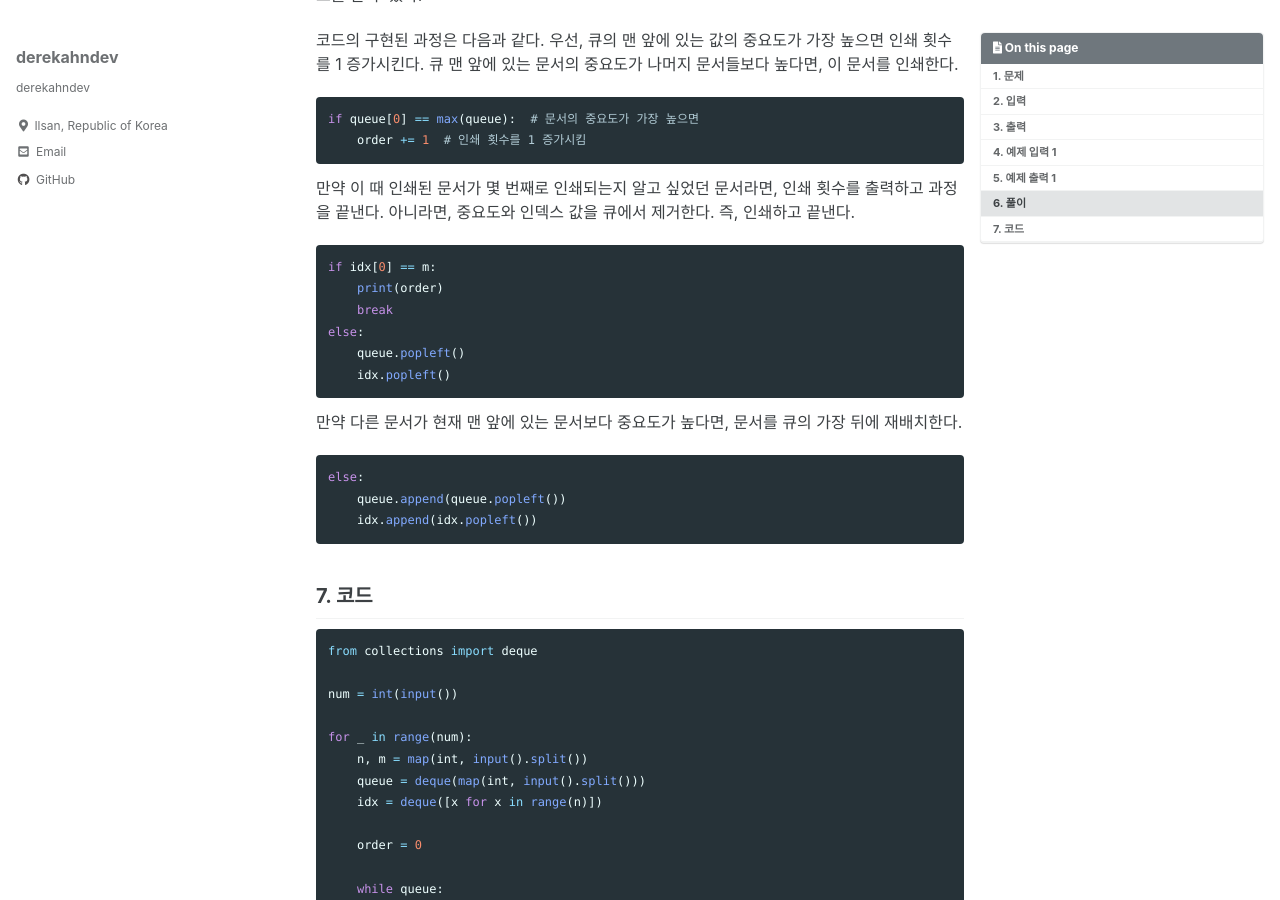
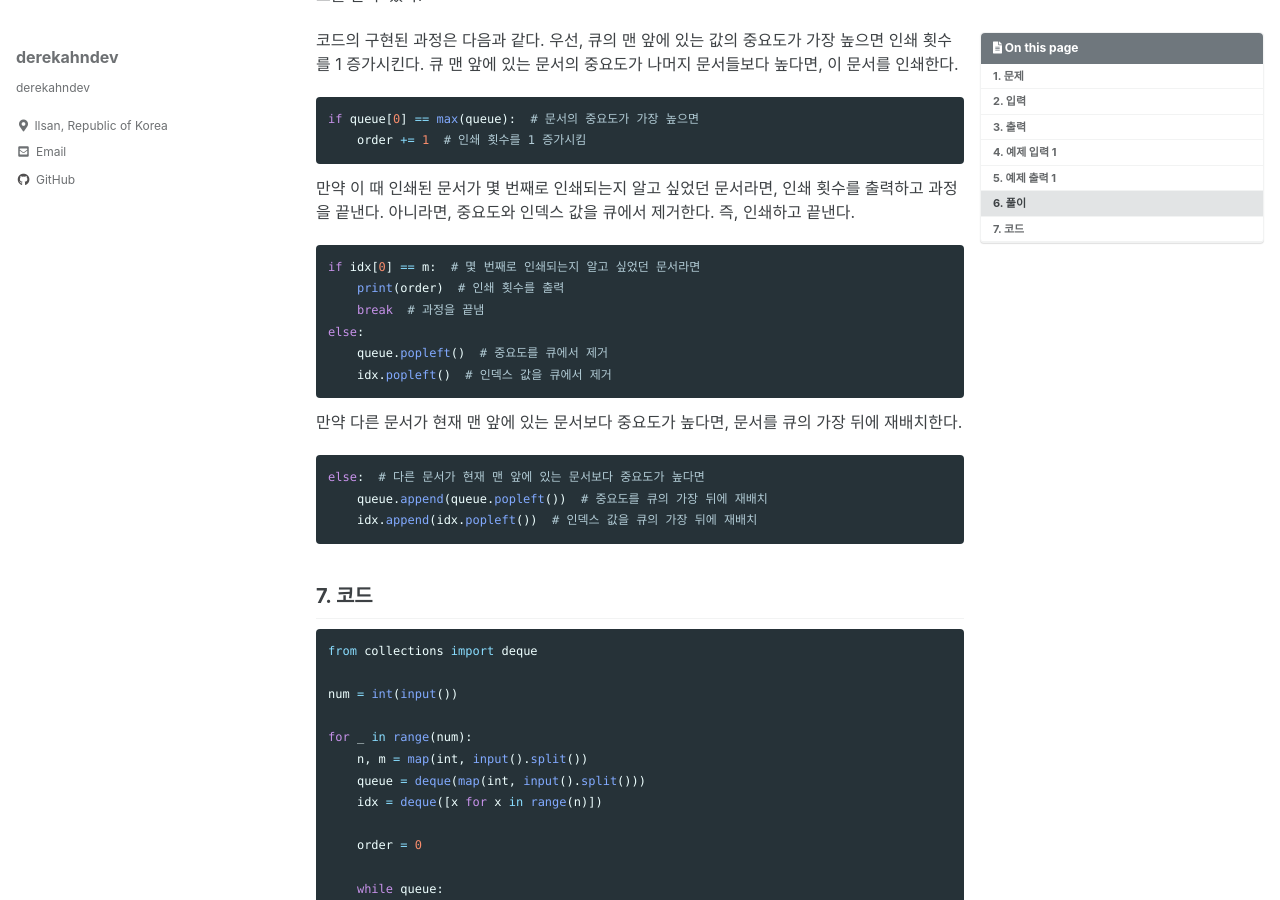
Before and after one commit to derekahndev/derekahndev.github.io, a Jekyll site: the page built from _posts/2021-01-23-boj-1966.md, in a window 1280 px wide and 900 px high, scrolled down 1616 px. Built offline with Jekyll 4.4.1, drawn with Linux system fonts in a browser that asks for light colours; cached includes are drawn as plain includes; comment, search, counter and statistics services are not loaded.

Commit message:
Update 2021-01-23-boj-1966.md

````diff
--- a/_posts/2021-01-23-boj-1966.md
+++ b/_posts/2021-01-23-boj-1966.md
@@ -67,20 +67,20 @@ if queue[0] == max(queue):  # 문서의 중요도가 가장 높으면
 만약 이 때 인쇄된 문서가 몇 번째로 인쇄되는지 알고 싶었던 문서라면, 인쇄 횟수를 출력하고 과정을 끝낸다. 아니라면, 중요도와 인덱스 값을 큐에서 제거한다. 즉, 인쇄하고 끝낸다.
 
 ```python
-if idx[0] == m:
-    print(order)
-    break
+if idx[0] == m:  # 몇 번째로 인쇄되는지 알고 싶었던 문서라면
+    print(order)  # 인쇄 횟수를 출력
+    break  # 과정을 끝냄
 else:
-    queue.popleft()
-    idx.popleft()
+    queue.popleft()  # 중요도를 큐에서 제거
+    idx.popleft()  # 인덱스 값을 큐에서 제거
 ```
 
 만약 다른 문서가 현재 맨 앞에 있는 문서보다 중요도가 높다면, 문서를 큐의 가장 뒤에 재배치한다.
 
 ```python
-else:
-    queue.append(queue.popleft())
-    idx.append(idx.popleft())
+else:  # 다른 문서가 현재 맨 앞에 있는 문서보다 중요도가 높다면
+    queue.append(queue.popleft())  # 중요도를 큐의 가장 뒤에 재배치
+    idx.append(idx.popleft())  # 인덱스 값을 큐의 가장 뒤에 재배치
 ```
 
 ## 7. 코드
````
